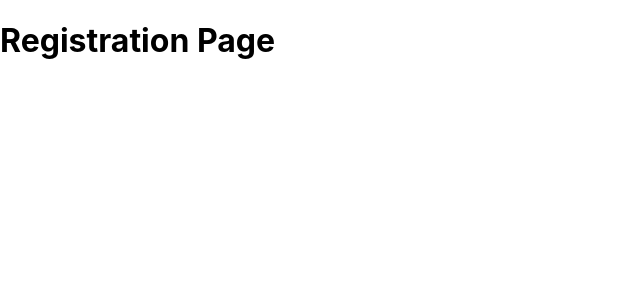
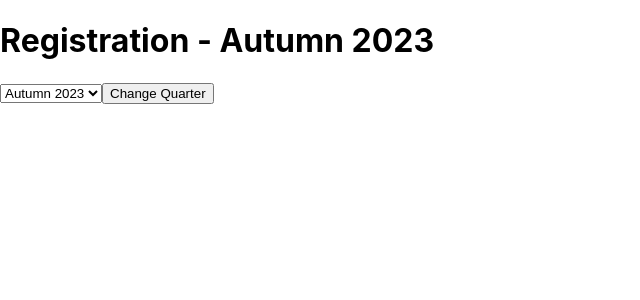
Before and after one commit to davin12345678910/CSE403_RCRSPTeam, a React (Create React App) app in the folder client-app/: page /register in a window 1280 px wide. Shown: the top 300 px of the page, without its empty margins (0-640 px from the left). Built offline with nearby package versions, Linux system fonts and the light colour scheme.

Commit message:
added some components to the Reg page

```diff
--- a/client-app/src/RegistrationPage.js
+++ b/client-app/src/RegistrationPage.js
@@ -1,8 +1,16 @@
 const RegistrationPage = () => {
     return (
         <div>
-            <h1>Registration Page</h1>
+            <h1>Registration - Autumn 2023</h1>
+            <div>
+                <select name="quarte" id="quarter">
+                    <option value="autumn">Autumn 2023</option>
+                    <option value="winter">Winter 2024</option>
+                </select>
+                <button>Change Quarter</button>
+            </div>
         </div>
+
     )
 }
 
```
